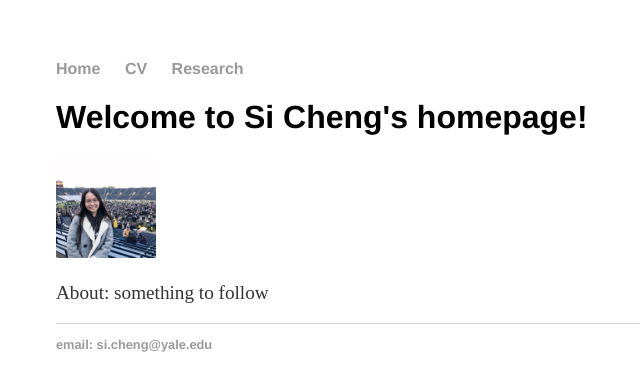
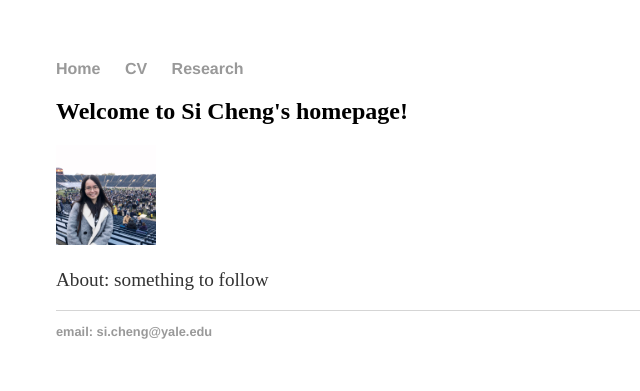
Before and after one commit to chengs94/chengs94.github.io, a Jekyll site: the page built from index.html, in a window 1280 px wide. Shown: the top 391 px of the page, without its empty margins (136-776 px from the left). Built offline with Jekyll 4.4.1, drawn with Linux system fonts in a browser that asks for light colours.

```diff
--- a/index.html
+++ b/index.html
@@ -3,7 +3,7 @@ layout: default
 title: Si Cheng's Homepage
 ---
 <div class="blurb">
-	<h1>Welcome to Si Cheng's homepage!</h1>
+	<h2>Welcome to Si Cheng's homepage!</h2>
 	<img src="profile_photo.jpg" alt="hi" width="100" height="100" class="inline"/>
 	<p>About: something to follow</a></p>
 </div><!-- /.blurb -->
```
